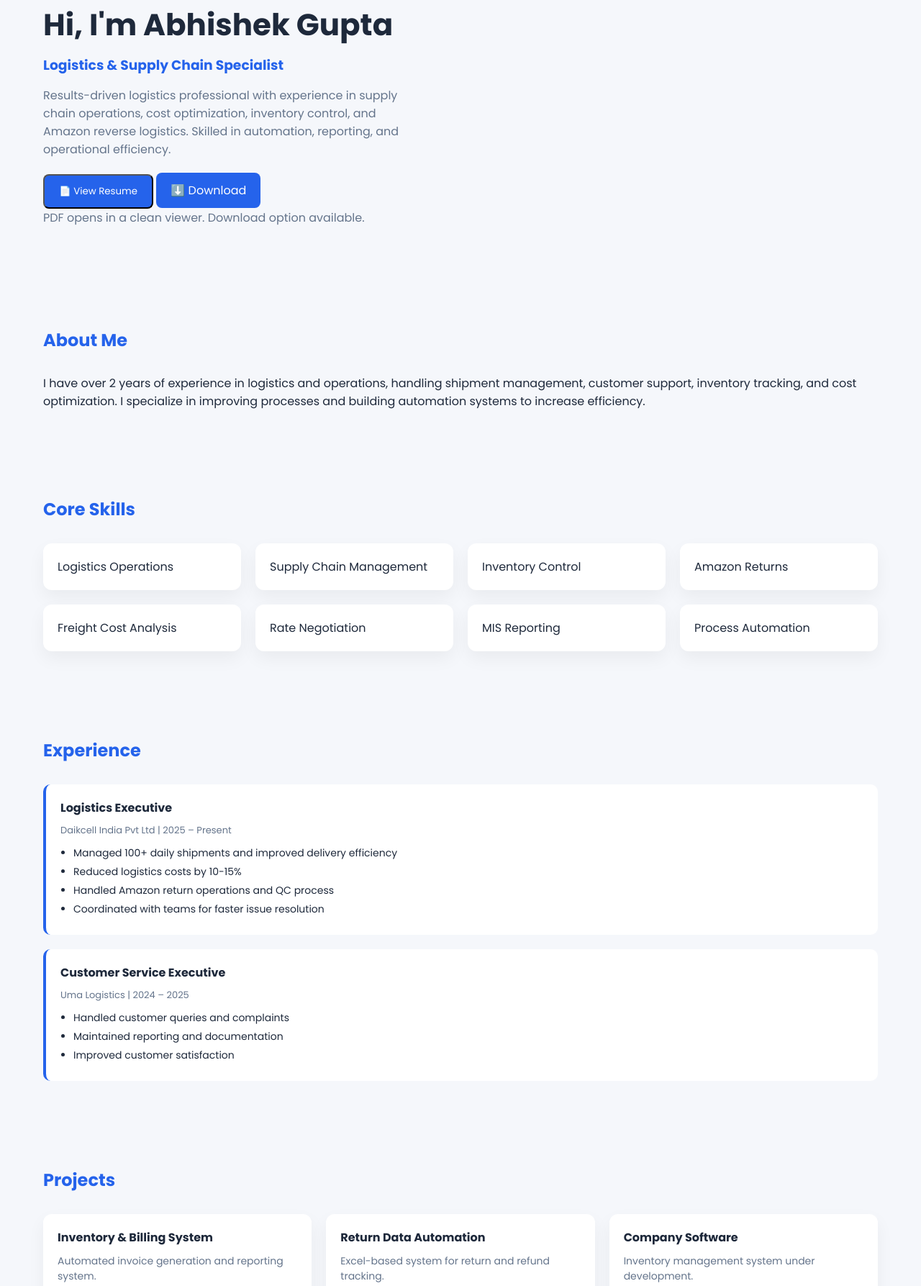
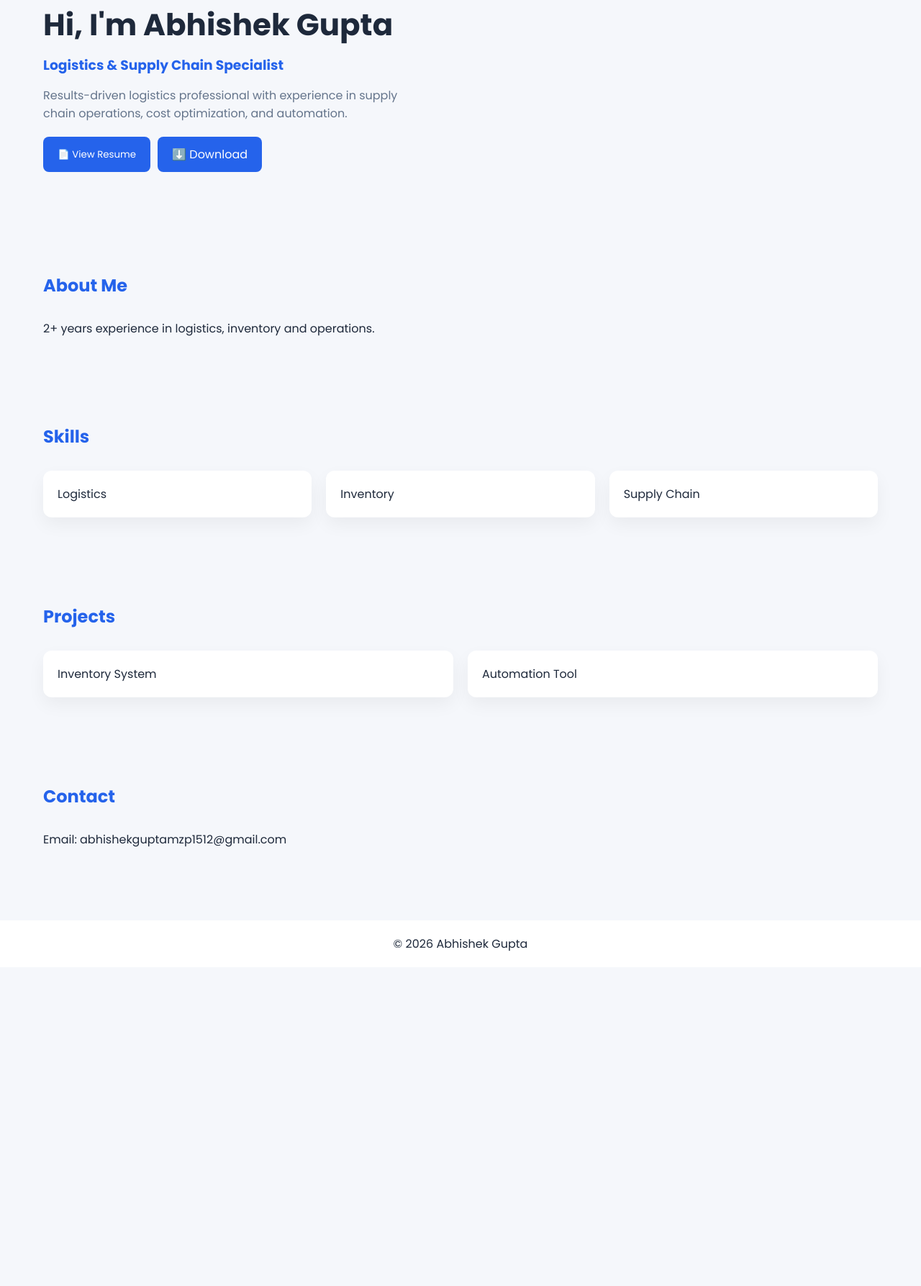
Before and after one commit to abhishekguptamzp1512-png/portfolio, a plain HTML site: page index.html in a window 1280 px wide. Shown: the part 148-1935 px from the top of the page at 72% size. After the commit the page ends 1492 px from the top, so only its background shows below. Drawn offline with Linux system fonts and the light colour scheme.

Commit message:
Update index.html

```diff
--- a/index.html
+++ b/index.html
@@ -10,10 +10,7 @@
 <style>
 *{margin:0;padding:0;box-sizing:border-box;font-family:'Poppins',sans-serif;}
 
-body{
-  background:#f5f7fb;
-  color:#1e293b;
-}
+body{background:#f5f7fb;color:#1e293b;}
 
 /* NAVBAR */
 nav{
@@ -23,63 +20,48 @@ nav{
   padding:18px 60px;
   background:#fff;
   box-shadow:0 5px 20px rgba(0,0,0,0.05);
-  position:sticky;
-  top:0;
 }
 
 nav h2{color:#2563eb;}
-nav a{
-  margin-left:20px;
-  text-decoration:none;
-  color:#475569;
-  font-size:14px;
-  font-weight:500;
-}
+nav a{margin-left:20px;text-decoration:none;color:#475569;font-size:14px;}
 
 /* HERO */
 .hero{
   display:flex;
-  justify-content:space-between;
   align-items:center;
   padding:80px 60px;
 }
 
-.hero-left h1{
-  font-size:42px;
-  margin-bottom:10px;
+.hero-left h1{font-size:42px;margin-bottom:10px;}
+.hero-left h3{color:#2563eb;margin-bottom:15px;}
+.hero-left p{max-width:500px;color:#64748b;}
+
+.hero-actions{
+  margin-top:20px;
+  display:flex;
+  gap:10px;
 }
 
-.hero-left h3{
-  color:#2563eb;
-  margin-bottom:15px;
-}
-
-.hero-left p{
-  max-width:500px;
-  color:#64748b;
-}
-
+/* BUTTON */
 .btn{
-  display:inline-block;
-  margin-top:20px;
   padding:12px 20px;
   background:#2563eb;
   color:#fff;
   border-radius:8px;
   text-decoration:none;
+  border:none;
+  cursor:pointer;
+}
+
+.btn:hover{
+  background:#1e40af;
 }
 
 /* SECTION */
-.section{
-  padding:60px;
-}
+.section{padding:60px;}
+.section h2{margin-bottom:30px;color:#2563eb;}
 
-.section h2{
-  margin-bottom:30px;
-  color:#2563eb;
-}
-
-/* CARDS */
+/* GRID */
 .grid{
   display:grid;
   grid-template-columns:repeat(auto-fit,minmax(250px,1fr));
@@ -93,167 +75,89 @@ nav a{
   box-shadow:0 10px 25px rgba(0,0,0,0.05);
 }
 
-.card h4{margin-bottom:10px;}
-.card p{font-size:14px;color:#64748b;}
-
-/* EXPERIENCE */
-.timeline{
-  display:flex;
-  flex-direction:column;
-  gap:20px;
-}
-
-.job{
-  background:#fff;
-  padding:20px;
-  border-left:4px solid #2563eb;
-  border-radius:10px;
-}
-
-.job h4{margin-bottom:5px;}
-.job span{font-size:13px;color:#64748b;}
-.job ul{
-  margin-top:10px;
-  padding-left:18px;
-}
-.job li{
-  font-size:14px;
-  margin-bottom:5px;
-}
-
 /* FOOTER */
 footer{
   text-align:center;
   padding:20px;
   background:#fff;
   margin-top:40px;
-  font-size:14px;
-  color:#64748b;
 }
 </style>
 </head>
 
 <body>
 
-<!-- NAV -->
 <nav>
   <h2>Abhishek Gupta</h2>
   <div>
     <a href="#about">About</a>
     <a href="#skills">Skills</a>
-    <a href="#experience">Experience</a>
     <a href="#projects">Projects</a>
     <a href="#contact">Contact</a>
   </div>
 </nav>
 
-<!-- HERO -->
 <section class="hero">
   <div class="hero-left">
     <h1>Hi, I'm Abhishek Gupta</h1>
     <h3>Logistics & Supply Chain Specialist</h3>
+
     <p>
       Results-driven logistics professional with experience in supply chain operations,
-      cost optimization, inventory control, and Amazon reverse logistics.
-      Skilled in automation, reporting, and operational efficiency.
+      cost optimization, and automation.
     </p>
+
+    <!-- FIXED BUTTONS -->
     <div class="hero-actions">
-  <button class="btn btn-solid" id="openResume" type="button">📄 View Resume</button>
-  <a class="btn btn-ghost" href="Abhishek_Resume.pdf" target="_blank" download>⬇️ Download</a>
-</div>
-<p class="resume-note">PDF opens in a clean viewer. Download option available.</p>
 
-  </div>
-</section>
+      <!-- VIEW RESUME -->
+      <button class="btn" onclick="viewResume()">📄 View Resume</button>
 
-<!-- ABOUT -->
-<section class="section" id="about">
-  <h2>About Me</h2>
-  <p>
-    I have over 2 years of experience in logistics and operations, handling shipment management,
-    customer support, inventory tracking, and cost optimization. I specialize in improving processes
-    and building automation systems to increase efficiency.
-  </p>
-</section>
+      <!-- DOWNLOAD -->
+      <a href="Abhishek_Resume.pdf" class="btn" download>⬇️ Download</a>
 
-<!-- SKILLS -->
-<section class="section" id="skills">
-  <h2>Core Skills</h2>
-  <div class="grid">
-    <div class="card">Logistics Operations</div>
-    <div class="card">Supply Chain Management</div>
-    <div class="card">Inventory Control</div>
-    <div class="card">Amazon Returns</div>
-    <div class="card">Freight Cost Analysis</div>
-    <div class="card">Rate Negotiation</div>
-    <div class="card">MIS Reporting</div>
-    <div class="card">Process Automation</div>
-  </div>
-</section>
-
-<!-- EXPERIENCE -->
-<section class="section" id="experience">
-  <h2>Experience</h2>
-  <div class="timeline">
-
-    <div class="job">
-      <h4>Logistics Executive</h4>
-      <span>Daikcell India Pvt Ltd | 2025 – Present</span>
-      <ul>
-        <li>Managed 100+ daily shipments and improved delivery efficiency</li>
-        <li>Reduced logistics costs by 10-15%</li>
-        <li>Handled Amazon return operations and QC process</li>
-        <li>Coordinated with teams for faster issue resolution</li>
-      </ul>
-    </div>
-
-    <div class="job">
-      <h4>Customer Service Executive</h4>
-      <span>Uma Logistics | 2024 – 2025</span>
-      <ul>
-        <li>Handled customer queries and complaints</li>
-        <li>Maintained reporting and documentation</li>
-        <li>Improved customer satisfaction</li>
-      </ul>
     </div>
 
   </div>
 </section>
 
-<!-- PROJECTS -->
+<section class="section" id="about">
+  <h2>About Me</h2>
+  <p>2+ years experience in logistics, inventory and operations.</p>
+</section>
+
+<section class="section" id="skills">
+  <h2>Skills</h2>
+  <div class="grid">
+    <div class="card">Logistics</div>
+    <div class="card">Inventory</div>
+    <div class="card">Supply Chain</div>
+  </div>
+</section>
+
 <section class="section" id="projects">
   <h2>Projects</h2>
   <div class="grid">
-
-    <div class="card">
-      <h4>Inventory & Billing System</h4>
-      <p>Automated invoice generation and reporting system.</p>
-    </div>
-
-    <div class="card">
-      <h4>Return Data Automation</h4>
-      <p>Excel-based system for return and refund tracking.</p>
-    </div>
-
-    <div class="card">
-      <h4>Company Software</h4>
-      <p>Inventory management system under development.</p>
-    </div>
-
+    <div class="card">Inventory System</div>
+    <div class="card">Automation Tool</div>
   </div>
 </section>
 
-<!-- CONTACT -->
 <section class="section" id="contact">
   <h2>Contact</h2>
-  <p>📍 New Ashok Nagar, Delhi</p>
-  <p>📞 9415060532</p>
-  <p>✉️ abhishekguptamzp1512@gmail.com</p>
+  <p>Email: abhishekguptamzp1512@gmail.com</p>
 </section>
 
 <footer>
-  © 2026 Abhishek Gupta | Portfolio Website
+  © 2026 Abhishek Gupta
 </footer>
+
+<!-- JAVASCRIPT -->
+<script>
+function viewResume() {
+  window.open("Abhishek_Resume.pdf", "_blank");
+}
+</script>
 
 </body>
 </html>
```
